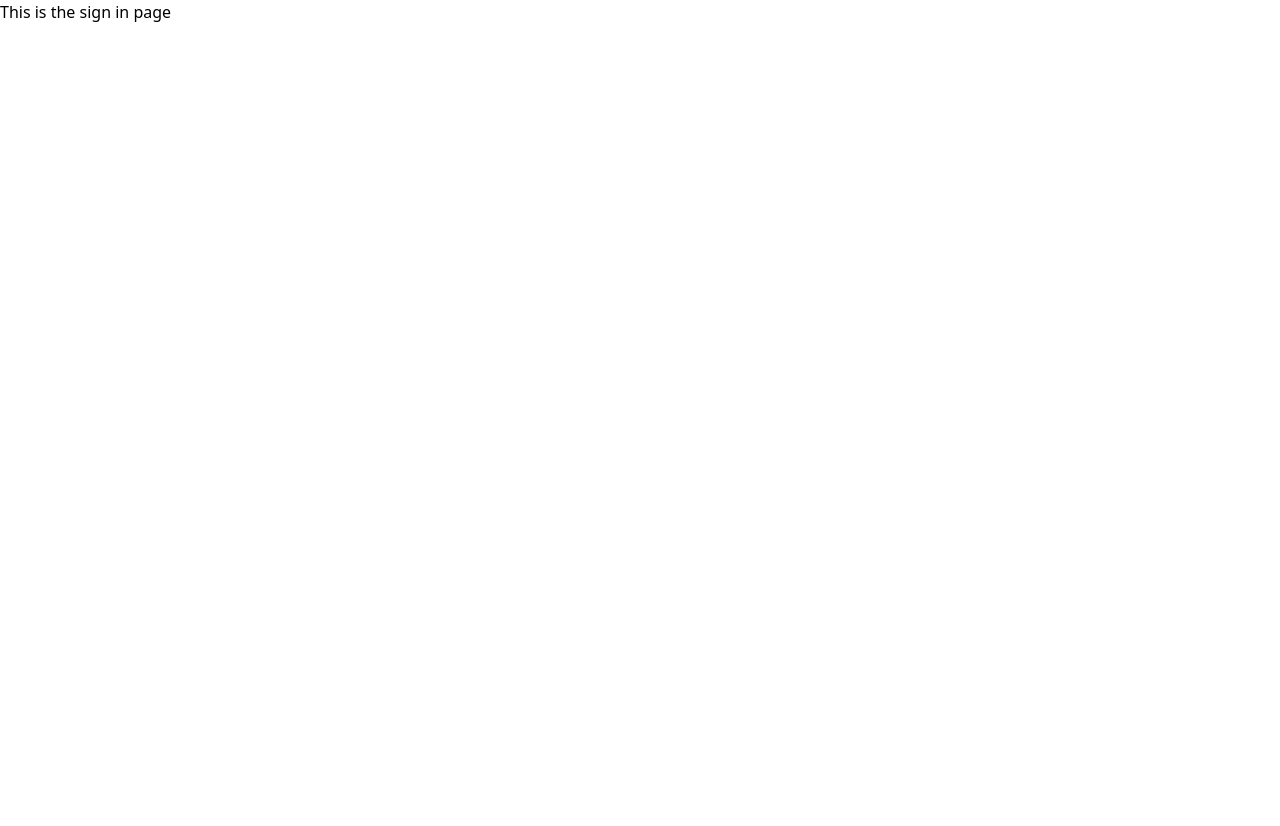
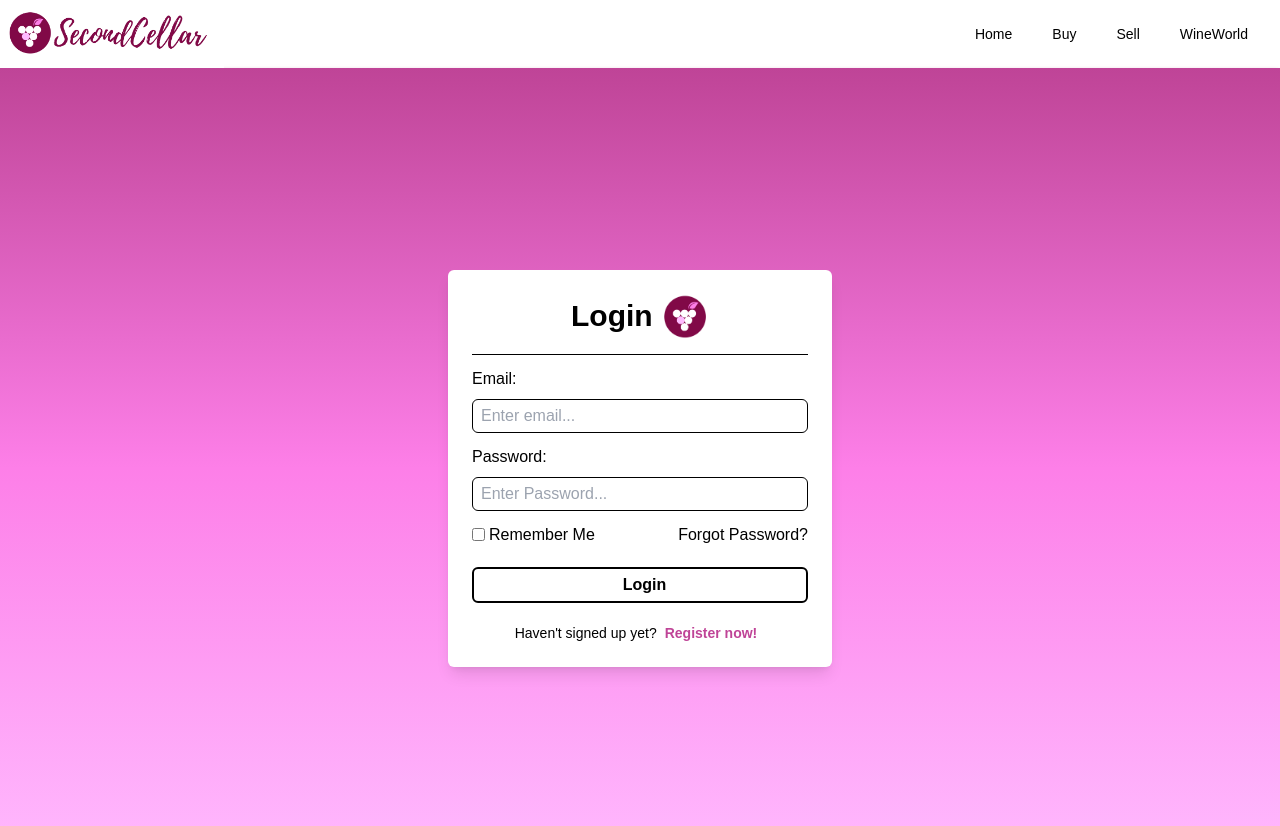
Before and after one commit to TommyJk99/SecondCellarFE, a React (Create React App) app: page /sign-in in a window 1280 px wide. Shown: the top 826 px of the page. Before the commit the page ends 800 px from the top, so only its background shows below. Built offline with nearby package versions, Linux system fonts and the light colour scheme.

Commit message:
Sign-in and Sign-up pages

```diff
--- a/package.json
+++ b/package.json
@@ -40,6 +40,7 @@
   },
   "devDependencies": {
     "@babel/plugin-proposal-private-property-in-object": "^7.21.11",
+    "daisyui": "^4.6.1",
     "tailwindcss": "^3.4.1"
   }
 }
--- a/public/index.html
+++ b/public/index.html
@@ -7,7 +7,8 @@
     <meta name="theme-color" content="#000000" />
     <meta name="description" content="Web site created using create-react-app" />
     <link rel="apple-touch-icon" href="%PUBLIC_URL%/logo192.png" />
-    <script src="https://unpkg.com/ionicons@4.5.10-0/dist/ionicons.js"></script>
+    <script src="https://unpkg.com/css-doodle@latest"></script>
+
     <!--
       manifest.json provides metadata used when your web app is installed on a
       user's mobile device or desktop. See https://developers.google.com/web/fundamentals/web-app-manifest/
--- a/src/components/GeneralComponents/MyNav.jsx
+++ b/src/components/GeneralComponents/MyNav.jsx
@@ -1,9 +1,11 @@
 import React, { useState } from "react"
 import Logo from "../../assets/images/logo.png"
 import NavSvg from "../../assets/svg/nav.svg"
+import { Link, useLocation } from "react-router-dom"
 
 export default function MyNav() {
   const [showMenu, setShowMenu] = useState(false)
+  const location = useLocation()
 
   const toggleMenu = () => {
     setShowMenu(!showMenu)
@@ -12,9 +14,11 @@ export default function MyNav() {
   const navLinks = ["Home", "Buy", "Sell", "WineWorld"]
 
   return (
-    <nav className="font-poppins flex flex-col md:flex-row justify-between items-center w-[98%] shadow-lg 2xl:w-full 2xl:pr-8">
+    <nav className="flex flex-col items-center justify-between md:w-full  md:pr-8 w-[98%] font-poppins md:flex-row 2xl:w-full 2xl:pr-8">
       <div className="flex items-center justify-between w-full md:w-auto">
-        <img src={Logo} alt="" className="object-contain  w-[14rem]" />
+        <Link to={"/"}>
+          <img src={Logo} alt="" className="object-contain  w-[14rem]" />
+        </Link>
 
         <button className="md:hidden" onClick={toggleMenu}>
           <img src={NavSvg} alt="NavSvg" />
@@ -30,7 +34,11 @@ export default function MyNav() {
               </a>
             </li>
           ))}
-          <button className="px-4 py-2 rounded-full shadow-md bg-thema2 hover:bg-thema1">Sign In</button>
+          {location.pathname !== "/sign-in" && (
+            <Link to="/sign-in" className="px-4 py-2 rounded-full shadow-md bg-thema2 hover:bg-thema1">
+              Sign In
+            </Link>
+          )}
         </ul>
       )}
 
@@ -42,7 +50,11 @@ export default function MyNav() {
             </a>
           </li>
         ))}
-        <button className="px-4 py-2 rounded-full shadow-md bg-thema2 hover:bg-thema1">Sign In</button>
+        {location.pathname !== "/sign-in" && (
+          <Link to="/sign-in" className="px-4 py-2 rounded-full shadow-md bg-thema2 hover:bg-thema1">
+            Sign In
+          </Link>
+        )}
       </ul>
     </nav>
   )
--- a/src/pages/SignIn.jsx
+++ b/src/pages/SignIn.jsx
@@ -1,5 +1,68 @@
-import React from "react";
+import React from "react"
+import { Link } from "react-router-dom"
+import GrapeLogo from "../assets/images/GrapeLogo.png"
+import MyNav from "../components/GeneralComponents/MyNav"
 
 export default function SignIn() {
-  return <div>This is the sign in page</div>;
+  return (
+    <div>
+      <MyNav />
+      <div className="flex items-center justify-center h-screen shadow-md font-poppins shadow-thema4 bg-gradient-to-t from-thema1 via-thema2 to-thema3">
+        <div className="p-6 bg-white rounded-md shadow-lg w-96">
+          <h1 className="block text-3xl font-semibold text-center ">
+            Login <img src={GrapeLogo} className="inline w-12 h-12" alt="" />
+          </h1>
+          <hr className="mt-3" />
+
+          <div className="mt-3">
+            <label for="email" className="block mb-2 text-base">
+              Email:
+            </label>
+            <input
+              type="text"
+              id="email"
+              className="w-full px-2 py-1 text-base border rounded-md focus:outline-1 focus:border-thema4"
+              placeholder="Enter email..."
+            />
+          </div>
+          <div className="mt-3">
+            <label for="password" className="block mb-2 text-base">
+              Password:
+            </label>
+            <input
+              type="password"
+              id="password"
+              className="w-full px-2 py-1 text-base border rounded-md focus:outline-1 focus:border-thema4"
+              placeholder="Enter Password..."
+            />
+          </div>
+          <div className="flex items-center justify-between mt-3">
+            <div className="flex items-center">
+              <input type="checkbox" className="accent-thema4" />
+              <label className="ml-1">Remember Me</label>
+            </div>
+            <div>
+              <Link to={"/"} className="text-indigo-800 hover:text-thema4 hover:bold ">
+                Forgot Password?
+              </Link>
+            </div>
+          </div>
+          <div className="mt-5">
+            <button
+              type="submit"
+              className="w-full py-1 font-semibold transition duration-300 ease-in-out transform border-2 rounded-md hover:bg-thema4 hover:text-white hover:border-black "
+            >
+              &nbsp;&nbsp;Login
+            </button>
+            <div className="flex justify-center gap-2 mt-5 text-sm">
+              Haven't signed up yet?
+              <Link to={"/sign-up"} className="mr-2 font-bold text-thema3 hover:text-thema4 hover:bold">
+                Register now!
+              </Link>
+            </div>
+          </div>
+        </div>
+      </div>
+    </div>
+  )
 }
--- a/src/pages/SignUp.jsx
+++ b/src/pages/SignUp.jsx
@@ -1,5 +1,83 @@
-import React from "react";
+import React from "react"
+import { Link } from "react-router-dom"
+import GrapeLogo from "../assets/images/GrapeLogo.png"
+import MyNav from "../components/GeneralComponents/MyNav"
 
 export default function SignUp() {
-  return <div>This is the sign up page</div>;
+  return (
+    <div>
+      <MyNav />
+      <div className="flex items-center justify-center pt-16 pb-8 shadow-md font-poppins shadow-thema4 bg-gradient-to-t from-thema1 via-thema2 to-thema3">
+        <div className="p-6 bg-white rounded-md shadow-lg w-96">
+          <h1 className="block text-3xl font-semibold text-center ">
+            SignUp <img src={GrapeLogo} className="inline w-12 h-12" alt="" />
+          </h1>
+          <hr className="mt-3" />
+          {/* FORM NAME */}
+          <div className="mt-3">
+            <label for="name" className="block mb-2 text-base">
+              Name:
+            </label>
+            <input
+              type="text"
+              id="name"
+              className="w-full px-2 py-1 text-base border rounded-md focus:outline-1 focus:border-thema4"
+              placeholder="Enter name..."
+            />
+          </div>
+          {/* FORM EMAIL */}
+          <div className="mt-3">
+            <label for="email" className="block mb-2 text-base">
+              Email:
+            </label>
+            <input
+              type="text"
+              id="email"
+              className="w-full px-2 py-1 text-base border rounded-md focus:outline-1 focus:border-thema4"
+              placeholder="Enter email..."
+            />
+          </div>
+          {/* FORM PSSW */}
+          <div className="mt-3">
+            <label for="password" className="block mb-2 text-base">
+              Password:
+            </label>
+            <input
+              type="password"
+              id="password"
+              className="w-full px-2 py-1 text-base border rounded-md focus:outline-1 focus:border-thema4"
+              placeholder="Enter Password..."
+            />
+          </div>
+          {/* FORM CONFIRM PSSW */}
+          <div className="mt-3">
+            <label for="password" className="block mb-2 text-base">
+              Confirm Password:
+            </label>
+            <input
+              type="password"
+              id="password"
+              className="w-full px-2 py-1 text-base border rounded-md focus:outline-1 focus:border-thema4"
+              placeholder="Enter Password..."
+            />
+          </div>
+
+          <div className="mt-5">
+            <button
+              type="submit"
+              className="w-full py-1 font-semibold transition duration-300 ease-in-out transform border-2 rounded-md hover:bg-thema4 hover:text-white hover:border-black "
+            >
+              &nbsp;&nbsp;Sign up
+            </button>
+            <div className="flex justify-center gap-2 mt-5 text-sm">
+              Registered already?
+              <Link to={"/sign-in"} className="mr-2 font-bold text-thema3 hover:text-thema4 hover:bold">
+                Log in here!
+              </Link>
+            </div>
+          </div>
+        </div>
+      </div>
+    </div>
+  )
 }
--- a/tailwind.config.js
+++ b/tailwind.config.js
@@ -8,7 +8,9 @@ module.exports = {
       thema3: "#BF4497",
       thema4: "#810947",
       thema5: "#DB5800",
+      thema6: "#0075FF",
       white: "#FFFFFF",
+      black: "#000000",
     },
     extend: {
       fontFamily: {
```
Also changed, not shown: src/assets/images/Sign-in-up_bg.jpg (added), 1 other file (tests, documents, lock files or other folders).
